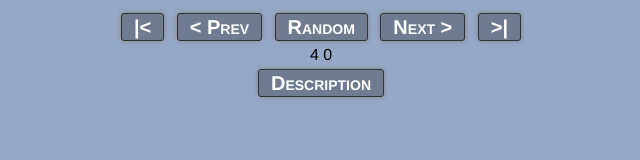
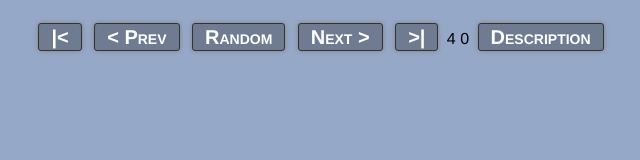
Before and after one commit to frecel/XKCDViewer, a plain HTML site: page index.html in a window 1280 px wide. Shown: the whole page, without its empty margins (319-959 px from the left). Drawn offline with Linux system fonts and the light colour scheme; no server answers.

Commit message:
CSS File Edit
Changed CSS File to apply changes to sections not Div's

```diff
--- a/style.css
+++ b/style.css
@@ -21,7 +21,7 @@ a {
     box-shadow: 0px 0px 5px 0px gray;
 }
 
-div {
+section {
     display: inline-block;
     margin-top: 10px;
 }
```
